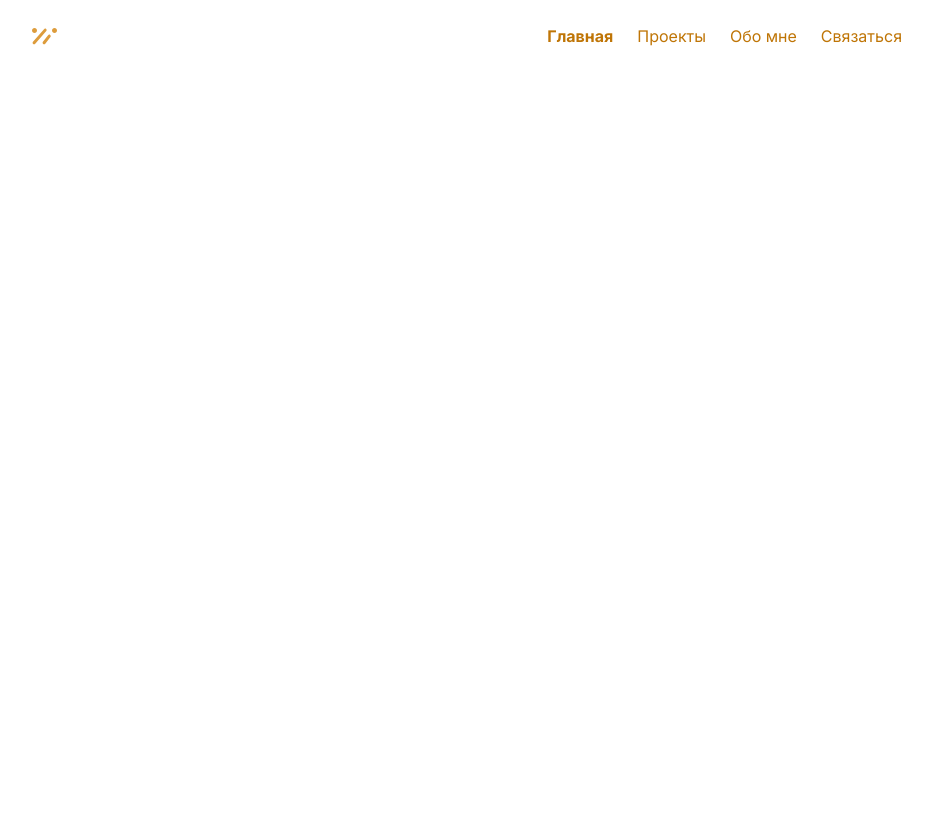
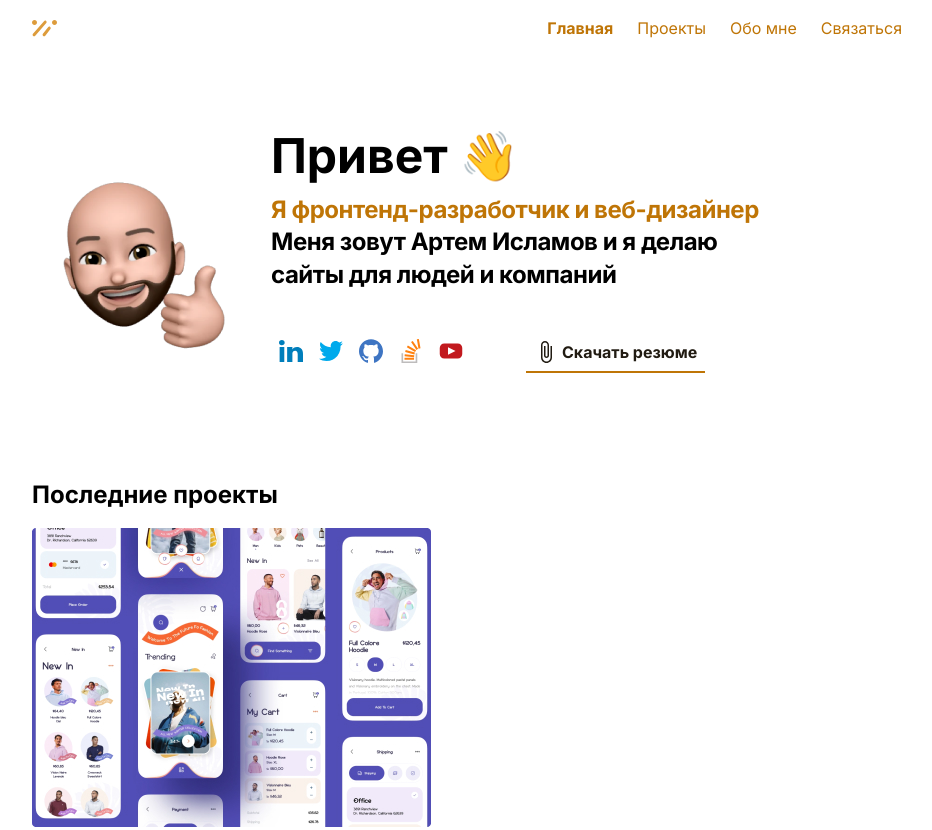
Before and after one commit to NedovodeevRoman/Anketa, a plain HTML site: page index.html in a window 1280 px wide. Shown: the whole page, without its empty margins (173-1105 px from the left). Before the commit the page ends 800 px from the top, so only its background shows below. Drawn offline with Linux system fonts and the light colour scheme.

Commit message:
Дополнил сайт

```diff
--- a/index.html
+++ b/index.html
@@ -5,12 +5,13 @@
     <meta name="viewport" content="width=device-width, initial-scale=1.0">
     <title>Артём Исламов - веб-разработчик, фрилансер</title>
     <link rel="stylesheet" href="style/style.css">
+    <link rel="stylesheet" href="style/normalize.css">
     <link rel="preconnect" href="https://fonts.googleapis.com">
     <link rel="preconnect" href="https://fonts.gstatic.com" crossorigin>
     <link href="https://fonts.googleapis.com/css2?family=Inter:wght@400;700&display=swap" rel="stylesheet">
 </head>
 <body>
-    <div class="navbar">
+    <div class="navbar container">
         <img src="медиафайлы/логотип.svg" alt="Logo">
         <nav class="navigation">
             <ul class="nav-list">
@@ -21,5 +22,55 @@
             </ul>
         </nav>
     </div>
+    <!-- /.navbar -->
+
+    <header class="header container">
+        <img src="медиафайлы/аватар.png" alt="Артём Исламов" class="header-photo">
+        <!-- /header-photo-->
+        <div class="header-text">
+            <strong class="header-strong">Привет 👋</strong>
+            <h1 class="header-heading">
+                <span class="header-primary">Я фронтенд-разработчик и веб-дизайнер</span><br>
+                Меня зовут Артем Исламов и я делаю<br>
+                сайты для людей и компаний
+            </h1>
+            <div class="header-links">
+                <ul class="social-list">
+                    <li class="social-item">
+                        <a href="" class="social-link"><img src="медиафайлы/linkedin.svg" alt="linkedin" class="social-logo"></a></li>
+                    <li class="social-item">
+                        <a href="" class="social-link"><img src="медиафайлы/twitter.svg" alt="twitter" class="social-logo"></a></li>
+                    <li class="social-item">
+                        <a href="" class="social-link"><img src="медиафайлы/github.svg" alt="github" class="social-logo"></a></li>
+                    <li class="social-item">
+                        <a href="" class="social-link"><img src="медиафайлы/stackoverflow.svg" alt="stackoverflow" class="social-logo"></a></li>
+                    <li class="social-item">
+                        <a href="" class="social-link"><img src="медиафайлы/youtube.svg" alt="youtube" class="social-logo"></a></li>
+                </ul>
+                <a href="#" class="cv-download" download>
+                    <img src="медиафайлы/download.svg" alt="download-icon" class="cv-icon">
+                    <cpan class="cv-text">Скачать резюме</cpan>
+                </a>
+
+            </div>
+            <!-- /.header-links -->
+        </div>
+        <!-- /header-text-->
+    </header>
+    <!-- /.header -->
+    <section class="portfolio">
+        <div class="container">
+            <h2 class="section-heading">Последние проекты</h2>
+            <div class="cards">
+                <div class="card">
+                    <img src="медиафайлы/image 1.jpg" alt="Мобильное приложение" class="card-image">
+                </div>
+                <!-- /.card -->
+            </div>
+            <!-- /.cards -->
+        </div>
+        <!-- /.container -->
+    </section>
+    <!-- /.portfolio -->
 </body>
 </html>
--- a/style/style.css
+++ b/style/style.css
@@ -3,9 +3,6 @@ body{
 }
 
 .navbar{
-    max-width: 870px;
-    width: 100%;
-    margin: auto;
     display: flex;
     align-items: center;
     justify-content: space-between;
@@ -29,3 +26,72 @@ body{
 .nav-link.active{
     font-weight: 700;
 }
+
+.container{
+    max-width: 870px;
+    width: 100%;
+    margin: auto;
+}
+
+.header{
+    display: flex;
+    align-items: center;
+    padding: 70px 0;
+}
+
+.header-text{
+    margin-left: 27px;
+}
+
+.header-strong{
+    font-weight: 700;
+    font-size: 48px;
+    line-height: 125%;
+}
+
+.header-heading{
+    font-weight: 700;
+    font-size: 24px;
+    line-height: 135%;
+    letter-spacing: -0.02em;
+    margin-top: 8px;
+    margin-bottom: 24px;
+}
+
+.header-primary{
+    color: #bf7506;
+}
+
+.social-list{
+    list-style: none;
+    padding: 0;
+    display: flex;
+    align-items: center;
+}
+
+.social-link{
+    display: inline-block;
+    padding: 8px;
+}
+
+.header-links{
+    display: flex;
+    align-items: center;
+}
+
+.cv-download{
+    padding: 7px 8px;
+    margin-left: 55px;
+    display: flex;
+    align-items: center;
+    text-decoration: none;
+    font-weight: 700;
+    font-size: 16px;
+    line-height: 150%;
+    color: #211b12;
+    border-bottom: 2px solid #bf7506;
+}
+
+.cv-icon{
+    margin-right: 4px;
+}
```
Also changed, not shown: медиафайлы/download.svg (added), медиафайлы/github.svg (added), медиафайлы/image 1.jpg (added), медиафайлы/image 2.jpg (added), медиафайлы/linkedin.svg (added), медиафайлы/stackoverflow.svg (added), медиафайлы/twitter.svg (added), медиафайлы/youtube.svg (added), медиафайлы/аватар.png (added).
